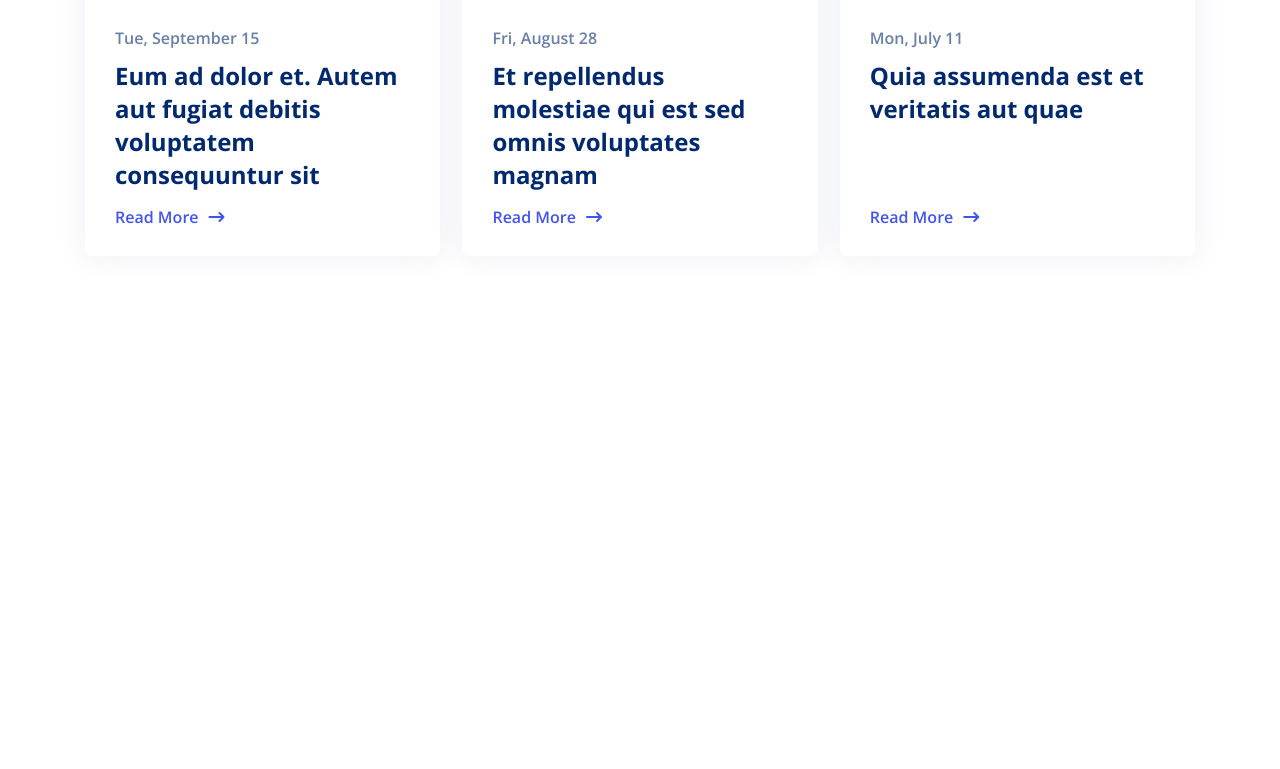
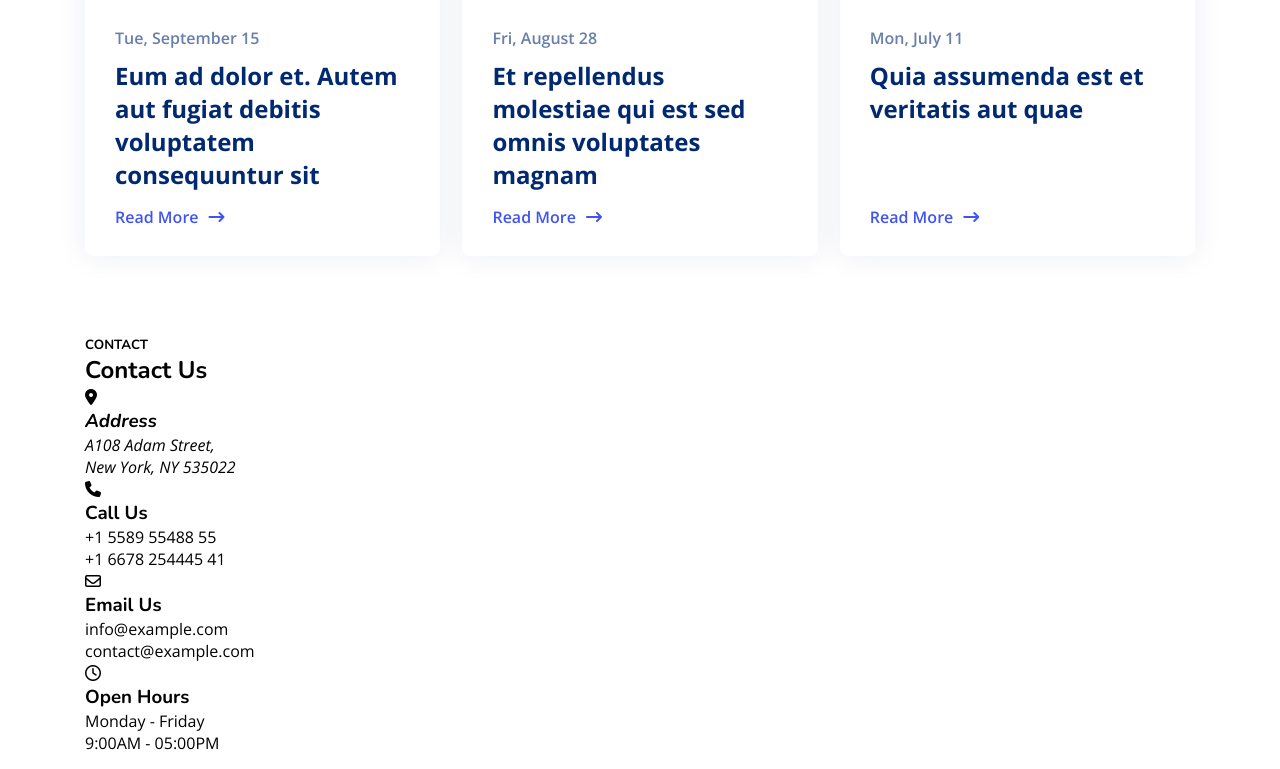
Before and after one commit to abrartariqulislam/Flex_Start, a plain HTML site: page index.html in a window 1280 px wide. Shown: the part 8377-9146 px from the top of the page. Before the commit the page ends 8698 px from the top, so only its background shows below. Drawn offline with nearby package versions, Linux system fonts and the light colour scheme.

Commit message:
added contact section

```diff
--- a/index.html
+++ b/index.html
@@ -30,7 +30,7 @@
                         <li><a href="#team_section">Team</a></li>
                         <li><a href="#blog_section">Blog</a></li>
                         <li><a href="#">Drop Down <i class="fas fa-chevron-down "></i> </a></li>
-                        <li><a href="#">Contact</a></li>
+                        <li><a href="#contact_section">Contact</a></li>
                         <li><a  class="btn_get_strarted" href="#">Get Started</a></li>
                     </ul>
                     <a href="#"><i class="fas fa-bars bar"></i></i></a>
@@ -766,6 +766,57 @@
         <!-- Blog section end-->
     </main>
     <footer>
+        <section id="contact_section">
+            <div class="container">
+                <div class="inner_contact">
+                    <h5>CONTACT</h5>
+                    <h2>Contact Us</h2>
+                    <div class="contact_area">
+                        <div class="contact_info">
+                            <!-- 1 -->
+                            <div class="contact_info_box">
+                                <address>
+                                    <i class="fas fa-location-dot"></i>
+                                    <h3>Address</h3>
+                                    <p>
+                                        A108 Adam Street,<br>
+                                        New York, NY 535022
+                                    </p>
+                                </address>
+                            </div>
+                             <!-- 2 -->
+                             <div class="contact_info_box">
+                                <i class="fas fa-phone"></i>
+                                <h3>Call Us</h3>
+                                <p>
+                                    +1 5589 55488 55<br>
+                                    +1 6678 254445 41
+                                </p>
+                            </div>
+                             <!-- 3 -->
+                             <div class="contact_info_box">
+                                <i class="fa-regular fa-envelope"></i>
+                                <h3>Email Us</h3>
+                                <p>
+                                    info@example.com<br>
+                                    contact@example.com
+                                </p>
+                            </div>
+                             <!-- 1 -->
+                             <div class="contact_info_box">
+                                <i class="fa-regular fa-clock"></i>
+                                <h3>Open Hours</h3>
+                                <p>
+                                    Monday - Friday<br>
+                                    9:00AM - 05:00PM
+                                </p>
+                            </div>
+                        </div>
+
+                    </div>
+                </div>
+            </div>
+        </section>
 
     </footer>
 </body>
```
